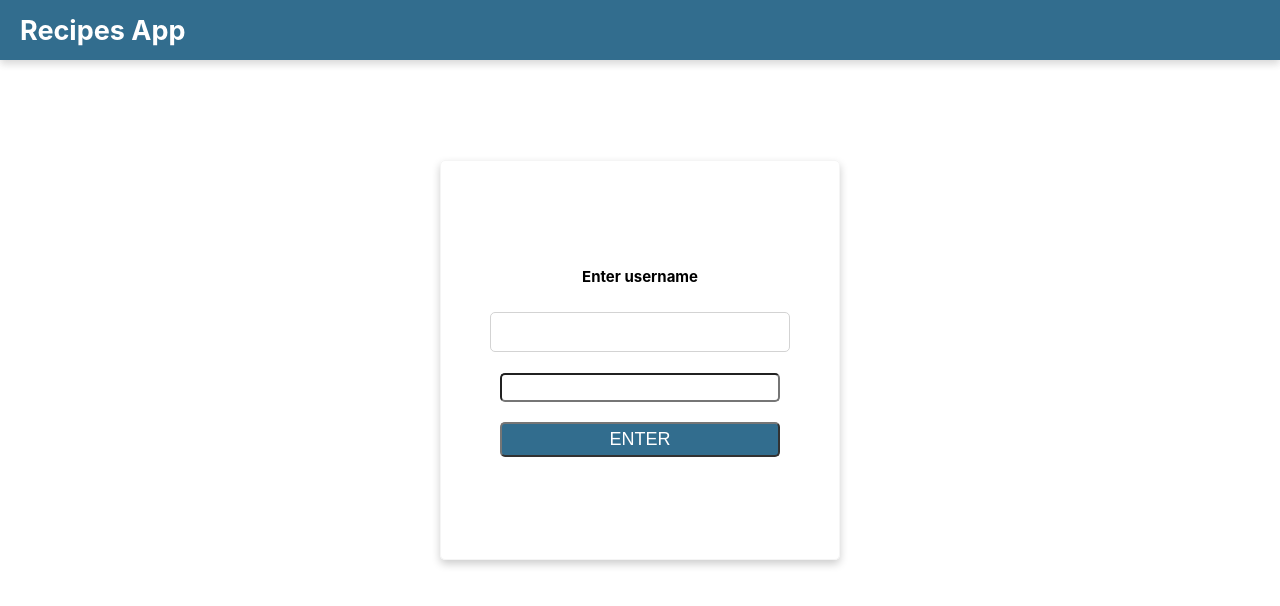
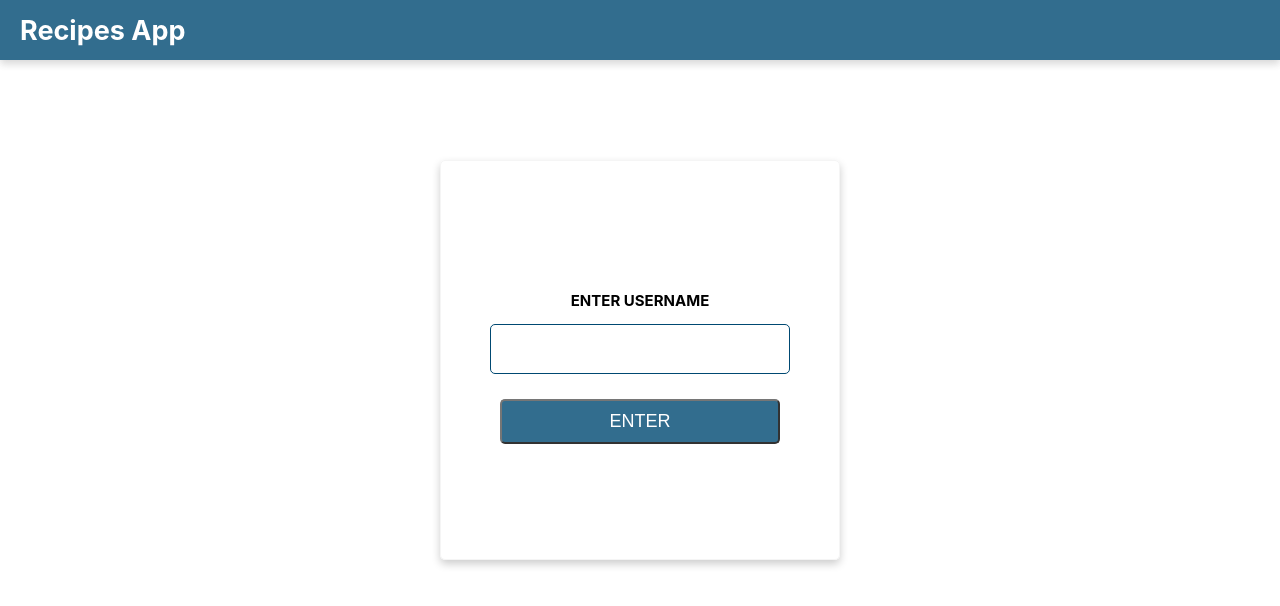
Before and after one commit to angeltorgon/recipe-app, a React (Create React App) app in the folder client/: page / in a window 1280 px wide. Shown: the top 606 px of the page. Built offline with nearby package versions, Linux system fonts and the light colour scheme.

Commit message:
updated styles in login

```diff
--- a/client/src/components/Login.tsx
+++ b/client/src/components/Login.tsx
@@ -13,11 +13,14 @@ export default function Login(props: any) {
 
     return (
         <div className="login-container">
-            <h2>Enter username</h2>
-            <h1>{props.username}</h1>
+            <h2>ENTER USERNAME</h2>
             <form onSubmit={props.submitHandler}>
                 <div>
-                    <input type="text" value={props.username} onChange={props.changeHandler} />
+                    <input
+                        type="text"
+                        className="username-input"
+                        value={props.username}
+                        onChange={props.changeHandler} />
                     <button type="submit">ENTER</button>
                 </div>
             </form>
--- a/client/src/components/styles/login.scss
+++ b/client/src/components/styles/login.scss
@@ -20,6 +20,7 @@
     form {
         display: flex;
         flex-direction: column;
+        margin: 10px 0;
 
         div {
             display: flex;
@@ -28,18 +29,23 @@
             width: 300px;
             justify-content: center;
 
-            input {
-                height: 40px;
-                margin: 10px;
+            .username-input {
+                border: 1px solid rgb(0, 73, 114);;
+                // color: rgb(0, 73, 114);
+                height: 50px;
+                margin: 15px 0;
                 border-radius: 5px;
                 padding: 5px;
+                font-size: 2.5rem;
+                padding: 10px;
+                text-align: center;
             }
 
             button {
-                height: 50px;
+                height: 60px;
                 margin: 10px;
                 border-radius: 5px;
-                padding: 5px;
+                padding: 10px;
                 color: white;
                 font-size: 18px;
                 background-color: rgb(0, 73, 114);
--- a/client/tsconfig.json
+++ b/client/tsconfig.json
@@ -17,6 +17,7 @@
     "resolveJsonModule": true,
     "isolatedModules": true,
     "noEmit": true,
+    "strictNullChecks": false,
     "jsx": "react"
   },
   "include": [
```
Also changed, not shown: client/src/components/Nav.tsx (+6 -6 lines).
